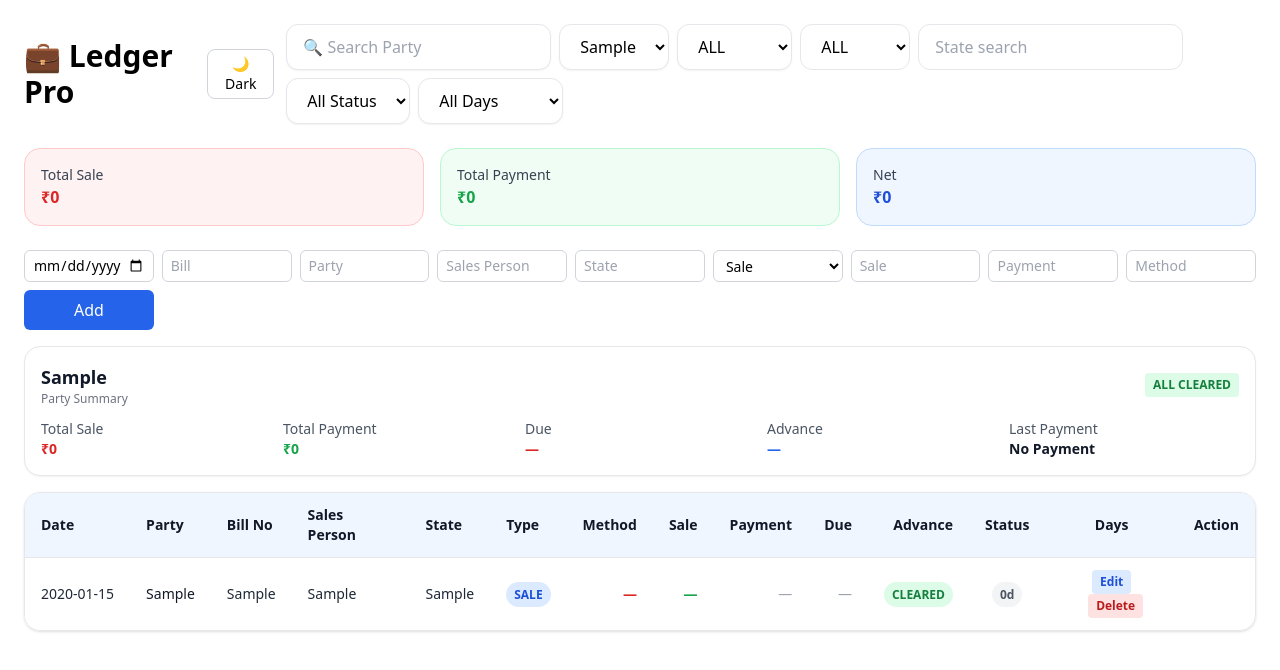
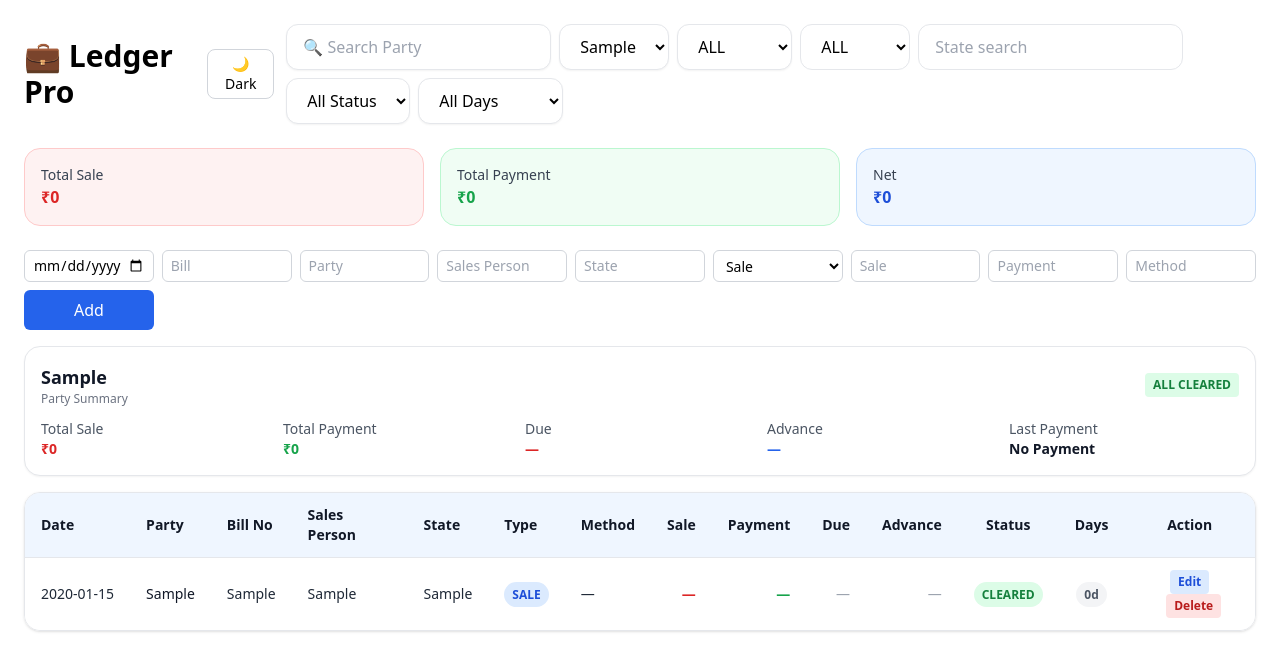
Before and after one commit to astrikesports/ledger-app, a React (Vite) app: page / in a window 1280 px wide. Both pictures are taken after typing "2020-01-15", "Sample", "Sample", "Sample", "Sample", "Sample" into the empty fields and a click on the button "Add". Shown: the top 670 px of the page. Built offline with nearby package versions, Linux system fonts and the light colour scheme.

Commit message:
Update App.jsx

```diff
--- a/src/App.jsx
+++ b/src/App.jsx
@@ -482,8 +482,12 @@ export default function DueTrackerAdvanced() {
 
                 <td className={dark ? "px-4 py-3 text-white" : "px-4 py-3 text-gray-800 font-semibold"}>
                   <span className={`px-2 py-1 rounded-full text-xs font-bold ${row.type === "PAYMENT" ? (dark ? "bg-green-900/40 text-green-300" : "bg-green-100 text-green-700") : (dark ? "bg-blue-900/40 text-blue-300" : "bg-blue-100 text-blue-700")}`}>
-                    {row.type} {(row.method ? `(${row.method})` : "")}
+                    {row.type}
                   </span>
+                </td>
+
+                <td className={dark ? "px-4 py-3 text-white" : "px-4 py-3 text-gray-800 font-medium"}>
+                  {row.method || "—"}
                 </td>
 
                 <td className={dark ? "px-4 py-3 text-right text-red-300 font-semibold" : "px-4 py-3 text-right text-red-600 font-semibold"}>
```
